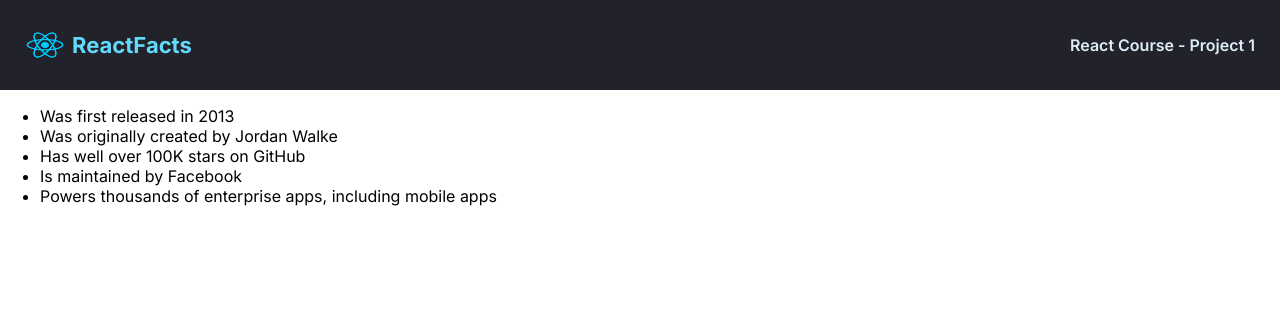
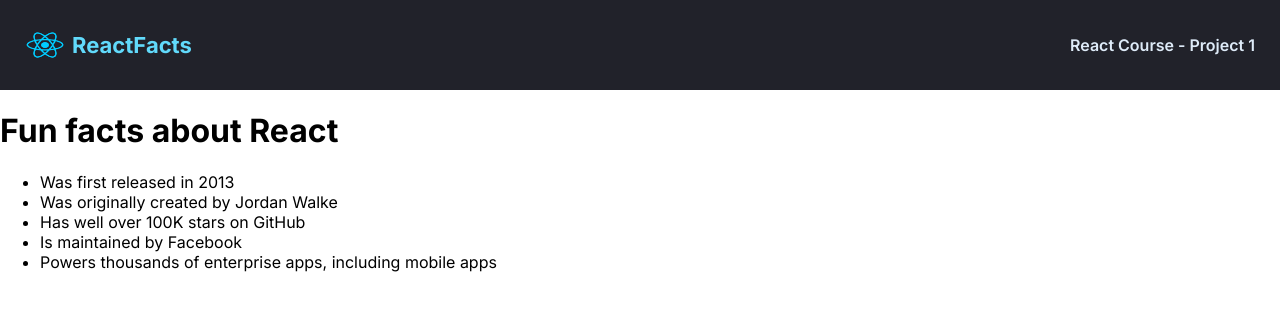
Before and after one commit to DevShruti/fun-facts-react-scrimba, a React (Create React App) app: page / in a window 1280 px wide. Shown: the top 310 px of the page. Built offline with nearby package versions, Linux system fonts and the light colour scheme.

Commit message:
main jsx

```diff
--- a/src/components/Main.js
+++ b/src/components/Main.js
@@ -1,7 +1,9 @@
 import '../App.css';
 
 export default function Main(){
-    return (<div>
+    return (
+        <main>
+            <h1>Fun facts about React</h1>
             <ul>
                 <li>Was first released in 2013</li>
                 <li>Was originally created by Jordan Walke</li>
@@ -9,6 +11,6 @@ export default function Main(){
                 <li>Is maintained by Facebook</li>
                 <li>Powers thousands of enterprise apps, including mobile apps</li>
             </ul>
-    </div>
+        </main>
     );
 }
```
Lines whose indentation alone changed are shown as unchanged.
